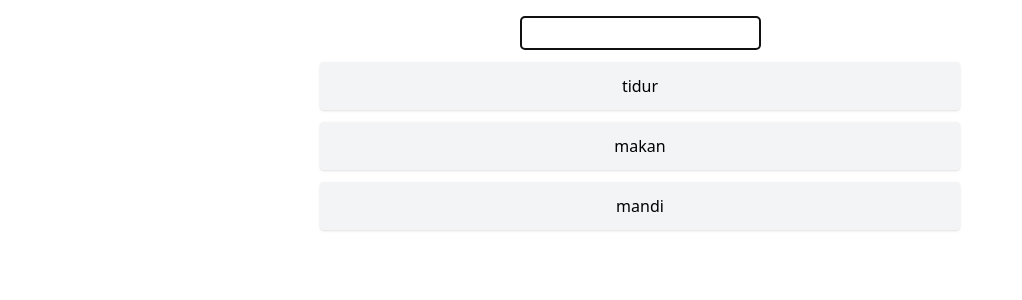
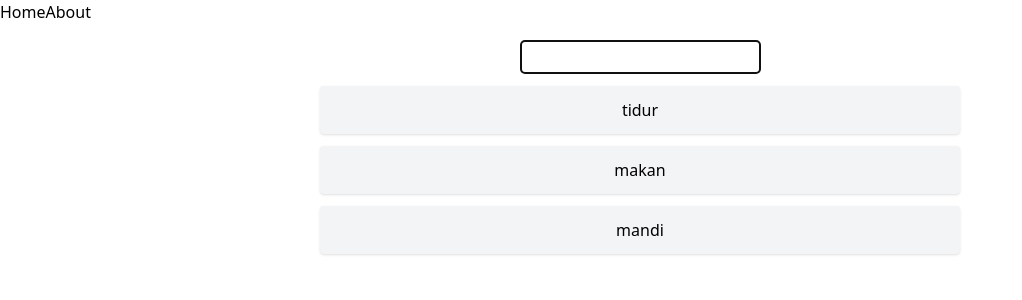
Before and after one commit to FikriEffendi/vue_animation, a Vue app: page / in a window 1280 px wide. Shown: the top 300 px of the page, without its empty margins (0-1022 px from the left). Built offline with nearby package versions, Linux system fonts and the light colour scheme.

Commit message:
menambahkan router

```diff
--- a/src/App.vue
+++ b/src/App.vue
@@ -3,5 +3,9 @@
 </script>
 
 <template>
+  <header class="container">
+    <router-link to="/">Home</router-link>
+    <router-link to="/about">About</router-link>
+  </header>
   <RouterView />
 </template>
```
Also changed, not shown: src/router/index.js (+12 -12 lines).
